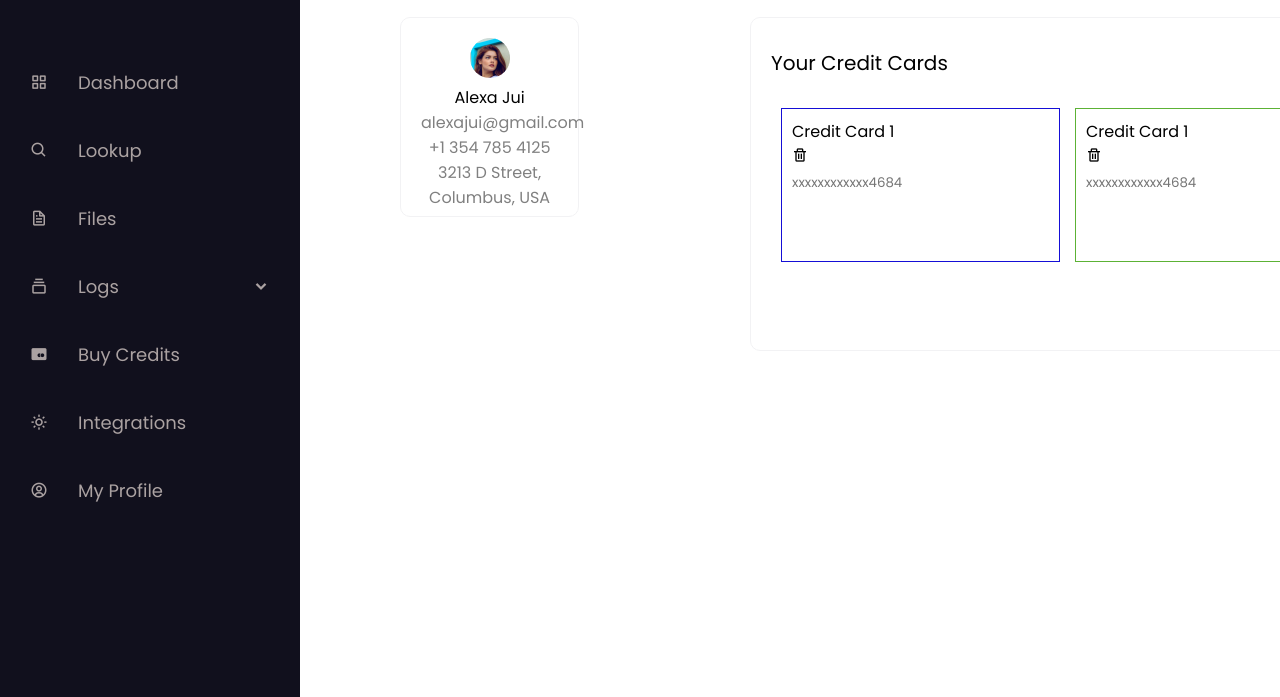
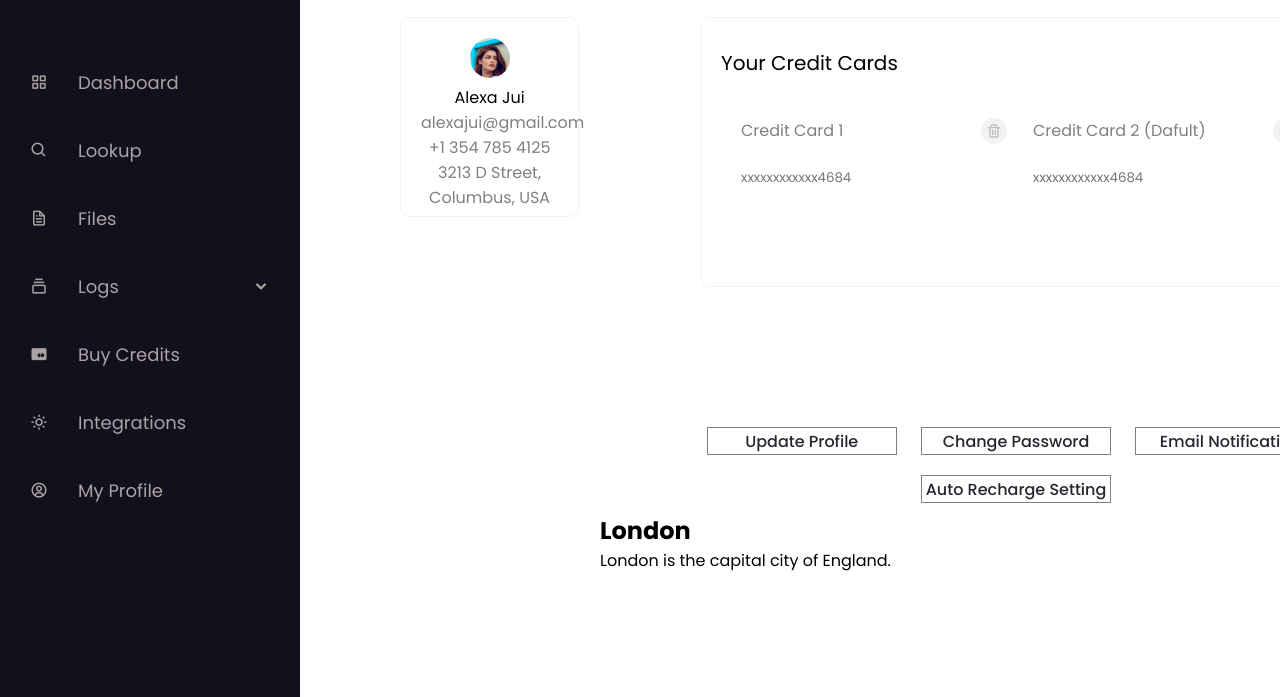
Before and after one commit to arfin-2020/Orange-toolz, a plain HTML site: page index.html in a window 1280 px wide. Shown: the part 103-800 px from the top of the page. Drawn offline with nearby package versions, Linux system fonts and the light colour scheme.

Commit message:
tab something done

```diff
--- a/index.html
+++ b/index.html
@@ -10,6 +10,7 @@
       href="https://unpkg.com/boxicons@2.1.4/css/boxicons.min.css"
       rel="stylesheet"
     />
+
 
     <title>Orange Toolz</title>
   </head>
@@ -144,22 +145,54 @@
           <div class="allCareditCards">
             <div class="creditCard1">
               <p>Credit Card 1</p>
-              <i class="bx bx-trash"></i>
+              <i class="bx bx-trash delete_icon"></i>
               <input type="text" placeholder="xxxxxxxxxxxx4684" />
             </div>
             <div class="creditCard2">
-              <p>Credit Card 1</p>
-              <i class="bx bx-trash"></i>
+              <p>Credit Card 2 (Dafult)</p>
+              <i class="bx bx-trash delete_icon"></i>
               <input type="text" placeholder="xxxxxxxxxxxx4684" />
             </div>
             <div class="creditCard3">
-              <p>Credit Card 1</p>
-              <i class="bx bx-trash"></i>
+              <p>Credit Card 3</p>
+              <i class="bx bx-trash delete_icon"></i>
               <input type="text" placeholder="xxxxxxxxxxxx4684" />
             </div>
           </div>
         </div>
       </div>
+
+      <!-- TabContainer Start  -->
+
+      <div class="tabContainer">
+        <div class="bar">
+          <button class="button" onclick="openTab('UpdateProfile')">Update Profile</button>
+          <button class="button" onclick="openTab('ChangePassword')">Change Password</button>
+          <button class="button" onclick="openTab('EmailNotification')">Email Notification</button>
+          <button class="button" onclick="openTab('AutoRechargeSetting')">Auto Recharge Setting</button>
+        </div>
+
+        <!-- UpdateProfile Tab -->
+        <div id="UpdateProfile" class="w3-container tabOptions">
+          <h2>London</h2>
+          <p>London is the capital city of England.</p>
+        </div>
+         <!-- ChangePassword Tab -->
+        <div id="ChangePassword" class="w3-container tabOptions" style="display:none">
+          <h2>Paris</h2>
+          <p>Paris is the capital of France.</p>
+        </div>
+         <!-- EmailNotification Tab -->
+        <div id="EmailNotification" class="w3-container tabOptions" style="display:none">
+          <h2>Tokyo</h2>
+          <p>Tokyo is the capital of Japan.</p>
+        </div>
+         <!-- AutoRechargeSetting Tab -->
+        <div id="AutoRechargeSetting" class="w3-container tabOptions" style="display:none">
+          <h2>Tokyo</h2>
+          <p>Tokyo is the capital of Japan.</p>
+        </div>
+
     </main>
 
     <script src="./index.js"></script>
--- a/index.js
+++ b/index.js
@@ -0,0 +1,8 @@
+function openTab(tabName) {
+    var i;
+    var x = document.getElementsByClassName("tabOptions");
+    for (i = 0; i < x.length; i++) {
+      x[i].style.display = "none";
+    }
+    document.getElementById(tabName).style.display = "block";
+  }
--- a/style.css
+++ b/style.css
@@ -287,15 +287,14 @@ ul li ul:hover {
 }
 .creditCard {
   position: absolute;
-  height: 334px;
+  height: 270px;
   width: 70%;
-  left: 450px;
+  left: 400px;
   box-sizing: border-box;
   background: #ffffff;
   border: 1px solid #f2f2f4;
   border-radius: 10px;
   color: black;
-  /* border: 2px solid #f2f; */
 }
 h5 {
   font-size: 20px;
@@ -305,29 +304,110 @@ h5 {
 .allCareditCards {
   display: flex;
   padding: 30px;
-  /* justify-content: center; */
-  /* border: 2px solid #f2f; */
 }
 .creditCard1 {
   padding: 10px;
   width: 387px;
   height: 154px;
-  border: 1px solid rgb(21, 14, 214);
+  color: grey;
 }
 .creditCard2 {
   padding: 10px;
   width: 387px;
   height: 154px;
   margin: 0 15px 0 15px;
-  border: 1px solid rgb(92, 178, 53);
+  color: grey;
 }
 .creditCard3 {
   padding: 10px;
   width: 387px;
   height: 154px;
+  color: grey;
+}
+.creditCard1:hover {
+  padding: 10px;
+  width: 387px;
+  height: 154px;
+  border-radius: 10px;
+  border: 1px solid rgb(21, 14, 214);
+  color: black;
+}
+.creditCard2:hover {
+  padding: 10px;
+  width: 387px;
+  height: 154px;
+  margin: 0 15px 0 15px;
+  border-radius: 10px;
+  border: 1px solid rgb(92, 178, 53);
+  color: black;
+}
+.creditCard3:hover {
+  padding: 10px;
+  width: 387px;
+  height: 154px;
+  border-radius: 10px;
   border: 1px solid rgb(127, 53, 127);
+  color: black;
+}
+.delete_icon {
+  position: absolute;
+  margin-top: -25px;
+  margin-left: 240px;
+  border-radius: 40px;
+  background: #f2f2f4;
+  padding: 5px;
+  color: #bdbdbd;
+}
+.delete_icon:hover {
+  position: absolute;
+  margin-top: -25px;
+  margin-left: 240px;
+  border-radius: 40px;
+  background: #ffd7d7;
+  padding: 5px;
+  color: #ff4242;
 }
 
 input {
   border: none;
+  margin-top: 20px;
+  padding: 5px 0 5px 0;
+  box-sizing: border-box;
 }
+
+/* TabContainer Start  */
+
+.tabContainer {
+  position: absolute;
+  left: 600px;
+  top: 520px;
+  width: 65%;
+  color: black;
+  /* border: 1px solid red; */
+}
+.bar {
+  text-align: center;
+}
+.button {
+  width: 190px;
+  height: 28px;
+  font-weight: 500;
+  font-size: 16px;
+  line-height: 28px;
+  color: #26262e;
+  border: 1px solid grey;
+  margin: 10px;
+  background: white;
+  cursor: pointer;
+}
+.button:hover {
+  width: 190px;
+  height: 28px;
+  font-weight: 500;
+  font-size: 16px;
+  border: none;
+  margin: 10px;
+  border: 1px solid grey;
+  text-decoration: underline;
+  color: #ff7901;
+}
```
